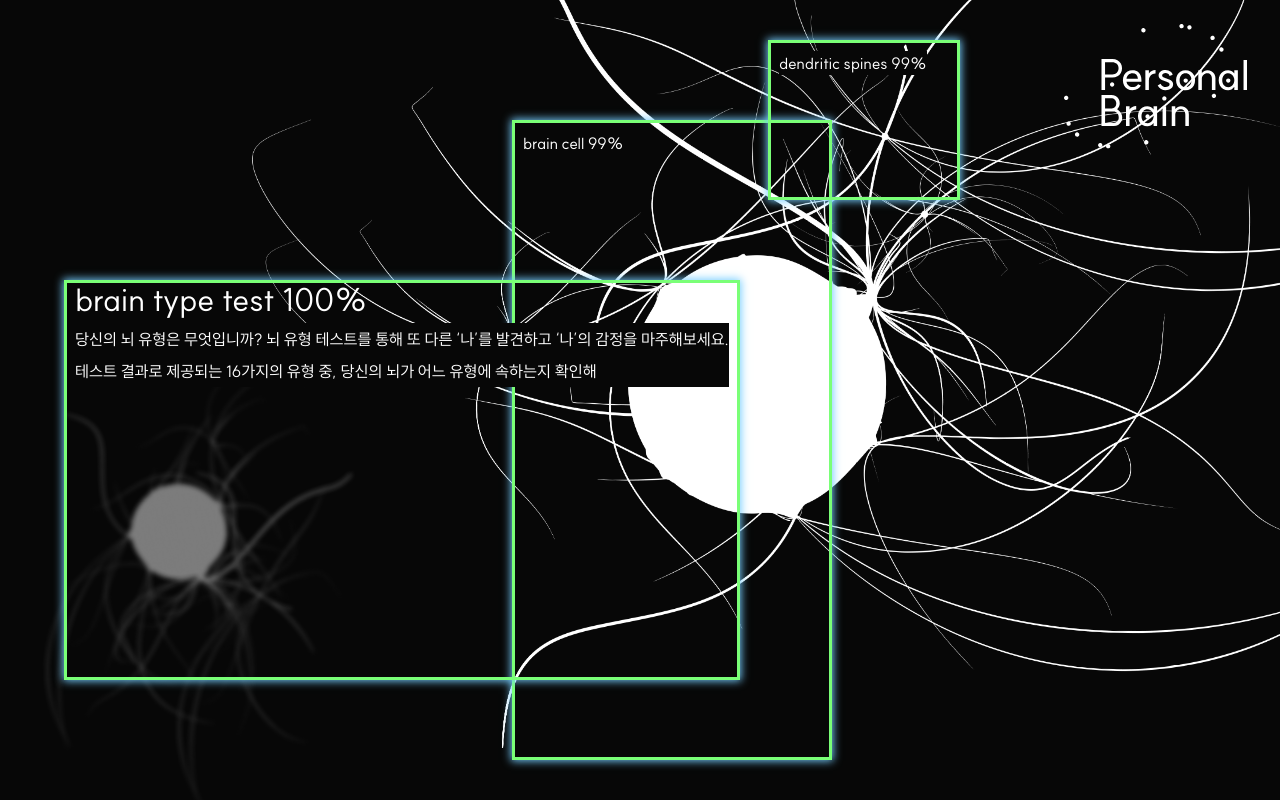
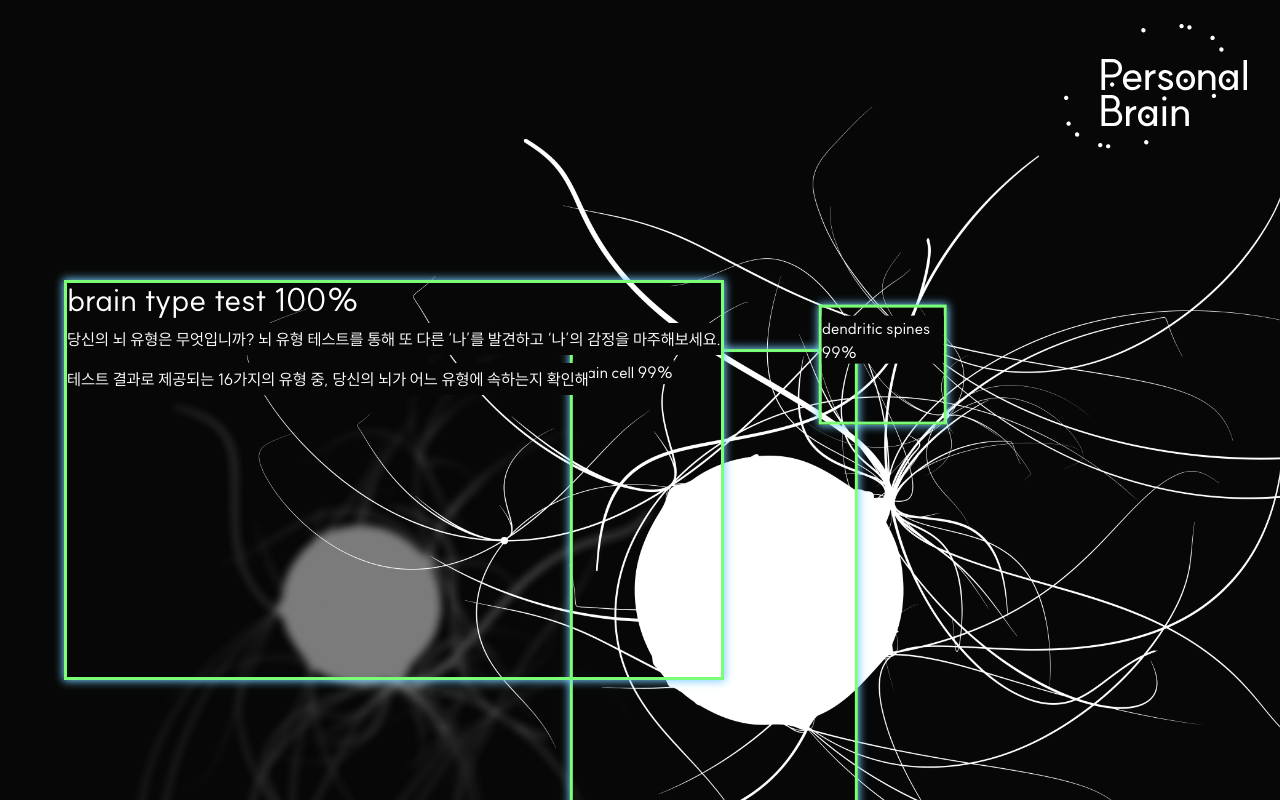
Before and after one commit to jiminseong/braintest, a React (Vite) app: page / in a window 1280 px wide. Built offline with nearby package versions, Linux system fonts and the light colour scheme.

Commit message:
css/메인페이지애니메이션수정 완료

```diff
--- a/src/pages/home/HomePage.tsx
+++ b/src/pages/home/HomePage.tsx
@@ -3,62 +3,77 @@ import FirstNeuron from './ui/FirstNeuron';
 import SecondNeuron from './ui/SecondNeuron';
 import ThirdNeuron from './ui/ThirdNeuron';
 import Logo from '../../assets/icons/Logo.svg?react';
-import GreenContainer from './ui/GreenContainer';
 import testStartButtonUrl from '../../assets/images/TestStartButton.png';
 import { useNavigate } from 'react-router-dom';
-import { useState, useEffect, useRef } from 'react';
+import { useState, useEffect } from 'react';
 
 const HomePage = () => {
     const navigate = useNavigate();
-    const contentRef = useRef<HTMLParagraphElement>(null);
     const [buttonDisplay, setButtonDisplay] = useState(false);
-    const [animationState, setAnimation] = useState(true);
-    const [typedText, setTypedText] = useState('');
-    const content = `당 신의 뇌 유형은 무엇입니까? 뇌 유형 테스트를 통해 또 다른 ‘나’를 발견하고 ‘나’의 감정을 마주해보세요.\n테스트 결과로 제공되는 16가지의 유형 중, 당신의 뇌가 어느 유형에 속하는지 확인해보세요.\n 1단계 | 뇌 유형 검사를 받습니다.\n  2단계 | 뇌 유형을 확인합니다.\n 3단계 | 개별화된 결과지를 받습니다.\n 4단계 | 건강을 개선합니다.\n 이 검사는 현재 당신의 상황이 어떻든 실시간으로 그리고 정확하게 뇌 건강을 증진할 수 있는 생활 습관과 영양소를 추천합니다.\n 언제나 더 좋은 ‘나’와 마주할 수 있는 방법이 있습니다.\n 망설이지 마세요.`;
+    const [animationStopState, setAnimationStop] = useState(false);
+    const [typedText, setTypedText] = useState<string[]>([]);
+    const content = [
+        '당신의 뇌 유형은 무엇입니까? 뇌 유형 테스트를 통해 또 다른 ‘나’를 발견하고 ‘나’의 감정을 마주해보세요.',
+        '테스트 결과로 제공되는 16가지의 유형 중, 당신의 뇌가 어느 유형에 속하는지 확인해보세요.',
+        '1단계 | 뇌 유형 검사를 받습니다.',
+        '2단계 | 뇌 유형을 확인합니다.',
+        '3단계 | 개별화된 결과지를 받습니다.',
+        '4단계 | 건강을 개선합니다.',
+        '이 검사는 현재 당신의 상황이 어떻든 실시간으로 그리고 정확하게 뇌 건강을 증진할 수 있는 생활 습관과 영양소를 추천합니다.',
+        '언제나 더 좋은 ‘나’와 마주할 수 있는 방법이 있습니다.',
+        '망설이지 마세요.',
+    ];
 
     useEffect(() => {
-        let i = 0;
-        if (!buttonDisplay) {
-            const intervalId = setInterval(() => {
-                if (i < content.length - 1) {
-                    setTypedText((prev) => prev + (content[i] === '\n' ? '\n' : content[i]));
+        let i = 0; // 문장 인덱스
+        let j = 0; // 글자 인덱스
+        let currentText = ''; // 현재 타이핑 중인 문장
+
+        const intervalId = setInterval(() => {
+            if (i < content.length) {
+                if (j < content[i].length) {
+                    currentText += content[i][j]; // 한 글자씩 추가
+                    setTypedText((prev) => {
+                        const updatedText = [...prev];
+                        updatedText[i] = currentText; // 현재 문장 업데이트
+                        return updatedText;
+                    });
+                    j++;
+                } else {
                     i++;
-                } else {
-                    clearInterval(intervalId);
-                    setButtonDisplay(true);
+                    j = 0;
+                    currentText = '';
+                    if (i === content.length) {
+                        clearInterval(intervalId); // 모든 문장이 출력되면 인터벌 종료
+                        setButtonDisplay(true);
+                    }
                 }
-            }, 50); // 50ms 지연 시간
+            }
+        }, 50); // 50ms 지연 시간
 
-            return () => clearInterval(intervalId); // 컴포넌트 언마운트 시 인터벌 클리어
-        }
-    }, [content]);
+        return () => clearInterval(intervalId); // 컴포넌트 언마운트 시 인터벌 클리어
+    }, []);
 
-    // 핸들러 추가
-    const handleMouseEnter = () => setAnimation(false);
-    const handleMouseLeave = () => setAnimation(true);
+    const handleMouseEnter = () => setAnimationStop(true);
+    const handleMouseLeave = () => setAnimationStop(false);
 
     return (
         <HomePageWrapper>
-            <FirstNeuron stop={animationState} />
-            <SecondNeuron stop={animationState} />
-            <ThirdNeuron stop={animationState} />
+            <FirstNeuron stop={animationStopState} />
+            <SecondNeuron stop={animationStopState} />
+            <ThirdNeuron stop={animationStopState} />
             <StyledLogo />
-            <GreenContainer maxWidth="auto" minWidth="25%" minHeight="80%" maxHeight="fit-content" left="40%" top="15%">
-                <ContentText>brain cell 99%</ContentText>
-            </GreenContainer>
-            <GreenContainer maxWidth="auto" minWidth="15%" minHeight="20%" maxHeight="fit-content" left="60%" top="5%">
-                <ContentText>dendritic spines 99%</ContentText>
-            </GreenContainer>
-            <GreenContainer
-                maxWidth="fit-content"
-                minWidth="50%"
-                minHeight="50%"
-                maxHeight="fit-content"
-                left="5%"
-                top="35%"
-            >
+
+            <FirstGreenContainer>
                 <Title>brain type test 100%</Title>
-                <ContentText2 ref={contentRef}>{typedText}</ContentText2>
+
+                {typedText.map((text, index) => (
+                    <ContentText key={index}>
+                        {text}
+                        <br />
+                    </ContentText> // 각각의 문장을 span으로 출력
+                ))}
+
                 {buttonDisplay && (
                     <ButtonWrapper
                         onClick={() => navigate('/caution')}
@@ -68,7 +83,7 @@ const HomePage = () => {
                         <Image src={testStartButtonUrl} alt="테스트시작버튼" />
                     </ButtonWrapper>
                 )}
-            </GreenContainer>
+            </FirstGreenContainer>
         </HomePageWrapper>
     );
 };
@@ -83,15 +98,6 @@ const HomePageWrapper = styled.div`
 `;
 
 const ContentText = styled.p`
-    background-color: #070707;
-    width: fit-content;
-    line-height: 1.5em;
-    color: #ffffff;
-    margin: 0.5em 0;
-    white-space: pre-line;
-`;
-
-const ContentText2 = styled.p`
     background-color: #070707;
     width: fit-content;
     line-height: 2em;
@@ -124,3 +130,16 @@ const ButtonWrapper = styled.button`
     border: none;
     outline: none;
 `;
+
+const FirstGreenContainer = styled.span`
+    z-index: 10;
+    position: absolute;
+    color: #ffffff;
+    line-height: 2em;
+    border: 3px solid #7aff77;
+    box-shadow: 0px 0px 8.5px 1px #77ceff;
+    min-width: 45%;
+    min-height: 50%;
+    top: 35%;
+    left: 5%;
+`;
--- a/src/pages/home/ui/FirstNeuron.tsx
+++ b/src/pages/home/ui/FirstNeuron.tsx
@@ -1,57 +1,75 @@
-import { motion } from 'framer-motion';
+import { motion, useAnimationControls } from 'framer-motion';
 import firstNeuronUrl from '../../../assets/images/firistNeuron.png';
 import styled from 'styled-components';
+import { useEffect, useState } from 'react';
 
 interface FirstNeuronProps {
     stop: boolean;
 }
 
 const FirstNeuron: React.FC<FirstNeuronProps> = ({ stop }) => {
+    const controls = useAnimationControls();
+    const [currentX, setCurrentX] = useState(0);
+    const [currentY, setCurrentY] = useState(0);
+
     const variants = {
-        initial: {
-            x: 0,
-            y: 0,
-            rotate: 0,
-            scale: 1,
-        },
         animate: {
-            x: [
-                0,
-                10, // 가로 이동 범위 조절
-                -10,
-                0,
-            ],
-            y: [
-                0,
-                10, // 세로 이동 범위 조절
-                -10,
-                0,
-            ],
-            rotate: [0, 5, -5, 0],
-            scale: [1, 1.05, 1, 1],
+            x: [0, '5vw', '-15vw', '10vw', '-10vw', '5vw', 0],
+            y: ['0vh', '25vh', '-5vh', '15vh', '-15vh', '5vh', 0],
             transition: {
-                x: { repeat: Infinity, repeatType: 'loop', duration: 6, ease: 'easeInOut' },
-                y: { repeat: Infinity, repeatType: 'loop', duration: 6, ease: 'easeInOut' },
-                rotate: { repeat: Infinity, repeatType: 'loop', duration: 6, ease: 'easeInOut' },
-                scale: { repeat: Infinity, repeatType: 'loop', duration: 6, ease: 'easeInOut' },
+                x: { repeat: Infinity, repeatType: 'loop', duration: 30, ease: 'easeInOut' },
+                y: { repeat: Infinity, repeatType: 'loop', duration: 30, ease: 'easeInOut' },
             },
         },
     };
+    useEffect(() => {
+        if (stop) {
+            controls.stop();
+        } else {
+            controls.start({
+                x: [currentX, '5vw', '-15vw', '10vw', '-10vw', '5vw', 0],
+                y: [currentY, '25vh', '-5vh', '15vh', '-15vh', '5vh', 0],
+                transition: {
+                    x: { repeat: Infinity, repeatType: 'loop', duration: 30, ease: 'easeInOut' },
+                    y: { repeat: Infinity, repeatType: 'loop', duration: 30, ease: 'easeInOut' },
+                },
+            });
+        }
+    }, [stop, controls]);
+
+    const handleUpdate = (latest: any) => {
+        // 애니메이션의 최신 x, y 값을 추적
+        setCurrentX(latest.x);
+        setCurrentY(latest.y);
+    };
 
     return (
-        <motion.div
-            variants={variants}
-            initial="initial"
-            animate={stop ? 'animate' : 'initial'}
-            style={{ marginTop: '25%' }}
-        >
-            <Neuron src={firstNeuronUrl} alt="첫번째 뉴런" />
-        </motion.div>
+        <Wrapper>
+            <motion.div
+                variants={variants}
+                initial={{ x: 0, y: 0 }}
+                animate={controls}
+                style={{ marginTop: '5%', height: '100%', zIndex: 0, position: 'relative' }}
+                onUpdate={handleUpdate}
+            >
+                <Neuron />
+            </motion.div>
+        </Wrapper>
     );
 };
 
 export default FirstNeuron;
 
-const Neuron = styled.img`
-    width: 30%;
+const Wrapper = styled.div`
+    width: 100%;
+    height: 100%;
 `;
+
+const Neuron = styled.div`
+    position: relative;
+    width: 50%;
+    height: 100%;
+    background-image: url(${firstNeuronUrl});
+    background-size: cover;
+    display: flex;
+`;
--- a/src/pages/home/ui/GreenContainer.tsx
+++ b/src/pages/home/ui/GreenContainer.tsx
@@ -2,33 +2,16 @@ import styled from 'styled-components';
 import React from 'react';
 
 interface GreenContainerProps {
-    minWidth: string;
-    maxWidth: string;
-    minHeight: string;
-    maxHeight: string;
+    width: string;
+    height: string;
     top: string;
     left: string;
     children: React.ReactNode;
 }
 
-const GreenContainer: React.FC<GreenContainerProps> = ({
-    minWidth,
-    maxWidth,
-    minHeight,
-    maxHeight,
-    top,
-    left,
-    children,
-}) => {
+const GreenContainer: React.FC<GreenContainerProps> = ({ width, height, top, left, children }) => {
     return (
-        <GreenWrapper
-            minWidth={minWidth}
-            maxWidth={maxWidth}
-            minHeight={minHeight}
-            maxHeight={maxHeight}
-            top={top}
-            left={left}
-        >
+        <GreenWrapper width={width} height={height} top={top} left={left}>
             {children}
         </GreenWrapper>
     );
@@ -37,28 +20,21 @@ const GreenContainer: React.FC<GreenContainerProps> = ({
 export default GreenContainer;
 
 interface GreenWrapperProps {
-    minWidth: string;
-    maxWidth: string;
-    minHeight: string;
-    maxHeight: string;
+    width: string;
+    height: string;
     top: string;
     left: string;
 }
 
 const GreenWrapper = styled.div<GreenWrapperProps>`
-    z-index: 2;
     position: absolute;
+    top: ${({ top }) => top};
+    left: ${({ left }) => left};
     color: #ffffff;
     line-height: 2em;
     border: 3px solid #7aff77;
     box-shadow: 0px 0px 8.5px 1px #77ceff;
-    min-width: ${({ minWidth }) => minWidth};
-    max-width: ${({ maxWidth }) => maxWidth};
-    min-height: ${({ minHeight }) => minHeight};
-    max-height: ${({ maxHeight }) => maxHeight};
-    top: ${({ top }) => top};
-    left: ${({ left }) => left};
-    padding-left: 0.5em;
-    padding-right: 0.5em;
+    width: ${({ width }) => width};
+    height: ${({ height }) => height};
     box-sizing: border-box;
 `;
--- a/src/pages/home/ui/SecondNeuron.tsx
+++ b/src/pages/home/ui/SecondNeuron.tsx
@@ -1,50 +1,104 @@
-import { motion } from 'framer-motion';
+import { motion, useAnimationControls } from 'framer-motion';
 import secondNeuronUrl from '../../../assets/images/secondNeuron.png';
 import styled from 'styled-components';
+import GreenContainer from './GreenContainer';
+import { useEffect, useState } from 'react';
 
 interface SecondNeuronProps {
     stop: boolean;
 }
+
 const SecondNeuron: React.FC<SecondNeuronProps> = ({ stop }) => {
+    const controls = useAnimationControls();
+    const [currentX, setCurrentX] = useState(0);
+    const [currentY, setCurrentY] = useState(0);
+
     const variants = {
-        initial: {
-            x: 0,
-            y: 0,
-            rotate: 0,
-            scale: 1,
-        },
         animate: {
-            x: [
-                0,
-                10, // 가로 이동 범위 조절
-                -10,
-                0,
-            ],
-            y: [
-                0,
-                10, // 세로 이동 범위 조절
-                -10,
-                0,
-            ],
-            rotate: [0, 5, -5, 0],
-            scale: [1, 1.05, 1, 1],
+            x: [0, '5vw', '-15vw', '10vw', '-10vw', '5vw', 0],
+            y: ['0vh', '15vh', '-5vh', '15vh', '-15vh', '5vh', 0],
             transition: {
-                x: { repeat: Infinity, repeatType: 'loop', duration: 6, ease: 'easeInOut' },
-                y: { repeat: Infinity, repeatType: 'loop', duration: 6, ease: 'easeInOut' },
-                rotate: { repeat: Infinity, repeatType: 'loop', duration: 6, ease: 'easeInOut' },
-                scale: { repeat: Infinity, repeatType: 'loop', duration: 6, ease: 'easeInOut' },
+                x: { repeat: Infinity, repeatType: 'loop', duration: 45, ease: 'easeInOut' },
+                y: { repeat: Infinity, repeatType: 'loop', duration: 40, ease: 'easeInOut' },
             },
         },
+    };
+
+    // GreenContainer의 애니메이션 설정
+    const greenContainerVariants1 = {
+        animate: {
+            x: ['0vw', '1vw', '-1vw', '1vw', '0vw'],
+            y: ['0vh', '1vh', '-1vh', '1vh', '0vh'],
+            transition: { repeat: Infinity, duration: 5, ease: 'easeInOut' },
+        },
+    };
+
+    const greenContainerVariants2 = {
+        animate: {
+            x: ['0vw', '-1vw', '1vw', '-1vw', '0vw'],
+            y: ['0vh', '-1vh', '1vh', '-1vh', '0vh'],
+            transition: { repeat: Infinity, duration: 6, ease: 'easeInOut' },
+        },
+    };
+
+    useEffect(() => {
+        if (stop) {
+            controls.stop();
+        } else {
+            controls.start({
+                x: [currentX, '5vw', '-15vw', '10vw', '-10vw', '5vw', 0],
+                y: [currentY, '25vh', '-5vh', '15vh', '-15vh', '5vh', 0],
+                transition: {
+                    x: { repeat: Infinity, repeatType: 'loop', duration: 45, ease: 'easeInOut' },
+                    y: { repeat: Infinity, repeatType: 'loop', duration: 40, ease: 'easeInOut' },
+                },
+            });
+        }
+    }, [stop, controls]);
+
+    const handleUpdate = (latest: any) => {
+        // 애니메이션의 최신 x, y 값을 추적
+        setCurrentX(latest.x);
+        setCurrentY(latest.y);
     };
 
     return (
         <MotionWrapper>
             <motion.div
+                initial={{ x: 0, y: 0 }}
                 variants={variants}
-                initial="initial"
-                animate={stop ? 'animate' : 'initial'}
-                style={{ marginLeft: '20%', marginBottom: '10%' }}
+                animate={controls}
+                style={{
+                    position: 'relative',
+                    top: '-10%',
+                    left: '15%',
+                    width: '100%',
+                    height: '100%',
+                }}
+                onUpdate={handleUpdate}
             >
+                <motion.div
+                    initial={{ x: 0, y: 0 }}
+                    variants={greenContainerVariants1}
+                    animate="animate"
+                    style={{ position: 'relative', width: '100%', height: '100%', zIndex: 5 }}
+                >
+                    <GreenContainer width="22.5%" height="80%" top="30%" left="25%">
+                        <ContentText>brain cell 99%</ContentText>
+                    </GreenContainer>
+                </motion.div>
+
+                <motion.div
+                    initial={{ x: 0, y: 0 }}
+                    variants={greenContainerVariants2}
+                    animate="animate"
+                    style={{ position: 'relative', width: '100%', height: '100%', zIndex: 5 }}
+                >
+                    <GreenContainer width="10%" height="15%" top="-75%" left="45%">
+                        <ContentText>dendritic spines 99%</ContentText>
+                    </GreenContainer>
+                </motion.div>
+
                 <Neuron src={secondNeuronUrl} alt="두번째 뉴런" />
             </motion.div>
         </MotionWrapper>
@@ -54,7 +108,7 @@ const SecondNeuron: React.FC<SecondNeuronProps> = ({ stop }) => {
 export default SecondNeuron;
 
 const MotionWrapper = styled.div`
-    z-index: 2;
+    z-index: 10;
     display: flex;
     justify-content: center;
     align-items: center;
@@ -67,5 +121,17 @@ const MotionWrapper = styled.div`
 `;
 
 const Neuron = styled.img`
-    width: 120%;
+    position: absolute;
+    top: 0;
+    z-index: 2;
+    width: 100%;
 `;
+
+const ContentText = styled.p`
+    background-color: #070707;
+    width: fit-content;
+    line-height: 1.5em;
+    color: #ffffff;
+    margin: 0.5em 0;
+    white-space: pre-line;
+`;
--- a/src/pages/home/ui/ThirdNeuron.tsx
+++ b/src/pages/home/ui/ThirdNeuron.tsx
@@ -1,48 +1,55 @@
-import { motion } from 'framer-motion';
+import { motion, useAnimationControls } from 'framer-motion';
 import thirdNeuronUrl from '../../../assets/images/thirdNeuron.png';
 import styled from 'styled-components';
+import { useEffect, useState } from 'react';
 
 interface ThirdNeuronProps {
     stop: boolean;
 }
 const ThirdNeuron: React.FC<ThirdNeuronProps> = ({ stop }) => {
+    const controls = useAnimationControls();
+    const [currentX, setCurrentX] = useState(0);
+    const [currentY, setCurrentY] = useState(0);
+
     const variants = {
-        initial: {
-            x: 0,
-            y: 0,
-            rotate: 0,
-            scale: 1,
-        },
         animate: {
-            x: [
-                0,
-                10, // 가로 이동 범위 조절
-                -10,
-                0,
-            ],
-            y: [
-                0,
-                10, // 세로 이동 범위 조절
-                -10,
-                0,
-            ],
-            rotate: [0, 5, -5, 0],
-            scale: [1, 1.05, 1, 1],
+            x: [0, '5vw', '-15vw', '5vw', '-25vw', '2vw', 0],
+            y: ['10vh', '15vh', '25vh', '-5vh', '15vh', '5vh', 0],
             transition: {
-                x: { repeat: Infinity, repeatType: 'loop', duration: 6, ease: 'easeInOut' },
-                y: { repeat: Infinity, repeatType: 'loop', duration: 6, ease: 'easeInOut' },
-                rotate: { repeat: Infinity, repeatType: 'loop', duration: 6, ease: 'easeInOut' },
-                scale: { repeat: Infinity, repeatType: 'loop', duration: 6, ease: 'easeInOut' },
+                x: { repeat: Infinity, repeatType: 'loop', duration: 40, ease: 'easeInOut' },
+                y: { repeat: Infinity, repeatType: 'loop', duration: 30, ease: 'easeInOut' },
             },
         },
     };
+
+    const handleUpdate = (latest: any) => {
+        // 애니메이션의 최신 x, y 값을 추적
+        setCurrentX(latest.x);
+        setCurrentY(latest.y);
+    };
+
+    useEffect(() => {
+        if (stop) {
+            controls.stop();
+        } else {
+            controls.start({
+                x: [currentX, '5vw', '-15vw', '5vw', '-25vw', '2vw', 0],
+                y: [currentY, '15vh', '25vh', '-5vh', '15vh', '5vh', 0],
+                transition: {
+                    x: { repeat: Infinity, repeatType: 'loop', duration: 30, ease: 'easeInOut' },
+                    y: { repeat: Infinity, repeatType: 'loop', duration: 30, ease: 'easeInOut' },
+                },
+            });
+        }
+    }, [stop, controls]);
 
     return (
         <MotionWrapper>
             <motion.div
                 variants={variants}
                 initial="initial"
-                animate={stop ? 'animate' : 'initial'}
+                animate={controls}
+                onUpdate={handleUpdate}
                 style={{ marginRight: '-105%', marginBottom: '-170%' }} // 오른쪽 아래로 살짝 이동시키기
             >
                 <Neuron src={thirdNeuronUrl} alt="세번째 뉴런" />
```
